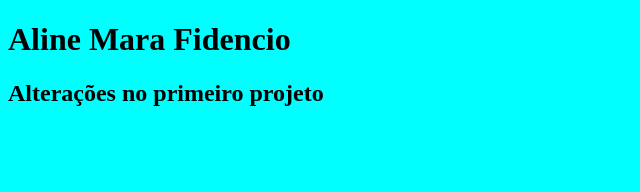
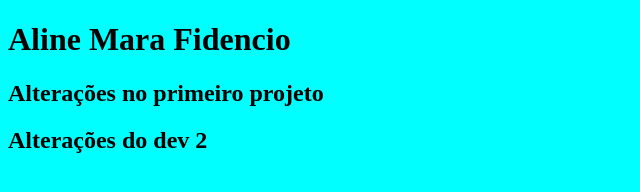
Before and after one commit to AlineMFidencio/primeiroprojeto, a plain HTML site: page index.html in a window 1280 px wide. Shown: the whole page, without its empty margins (0-640 px from the left). Drawn offline with Linux system fonts and the light colour scheme.

Commit message:
alterações dev 2

```diff
--- a/index.html
+++ b/index.html
@@ -9,5 +9,6 @@
 <body>
     <h1>Aline Mara Fidencio</h1>
     <h2>Alterações no primeiro projeto</h2>
+    <h2>Alterações do dev 2</h2>
 </body>
 </html>
```
